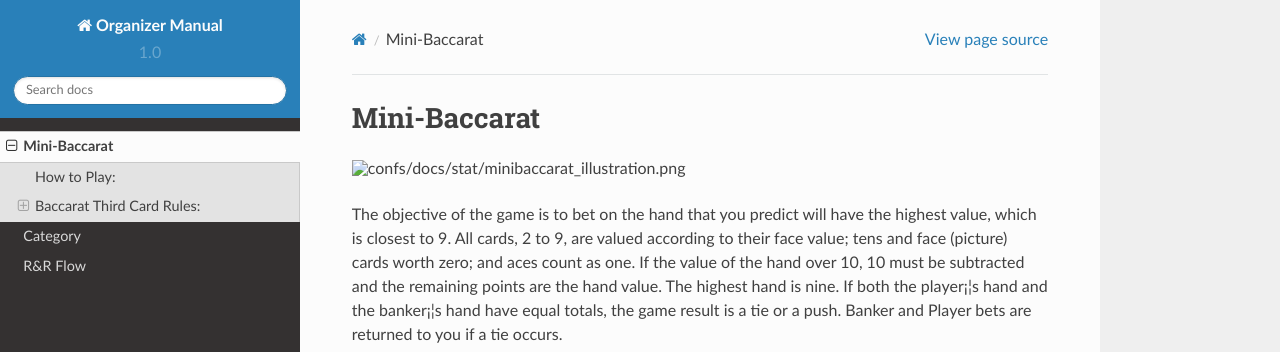
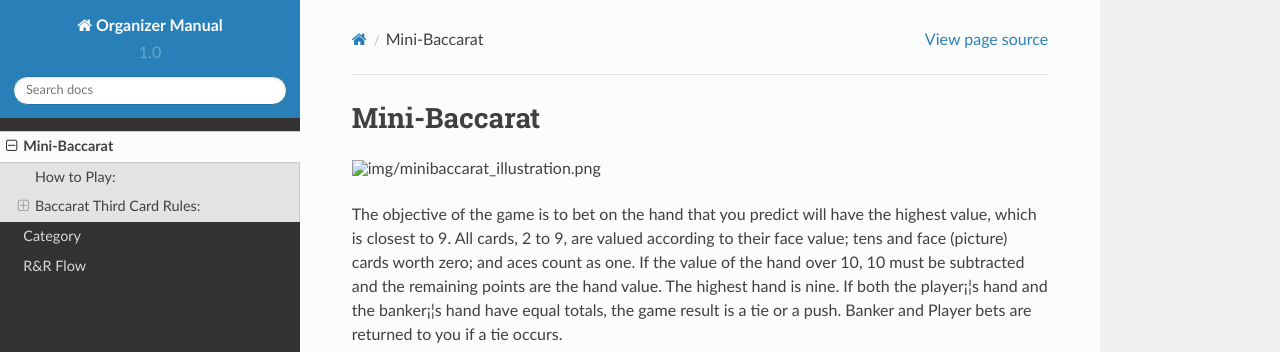
Before and after one commit to enid-lin/webprojecttest, a Sphinx documentation site: the page built from docs/confs/minibaccarat.rst, in a window 1280 px wide. Shown: the top 352 px of the page. Built offline with Sphinx 7.4.7 and the Read the Docs theme 2.0.0, drawn with Linux system fonts in a browser that asks for light colours.

Commit message:
Update minibaccarat.rst

```diff
--- a/docs/confs/minibaccarat.rst
+++ b/docs/confs/minibaccarat.rst
@@ -3,7 +3,7 @@
 Mini-Baccarat
 ======================
 
-.. image:: docs/stat/minibaccarat_illustration.png
+.. image:: /img/minibaccarat_illustration.png
 
 The objective of the game is to bet on the hand that you predict will have the highest value, which is closest to 9. All cards, 2 to 9, are valued according to their face value; tens and face (picture) cards worth zero; and aces count as one. If the value of the hand over 10, 10 must be subtracted and the remaining points are the hand value. The highest hand is nine. If both the player¡¦s hand and the banker¡¦s hand have equal totals, the game result is a tie or a push. Banker and Player bets are returned to you if a tie occurs.
 
```
